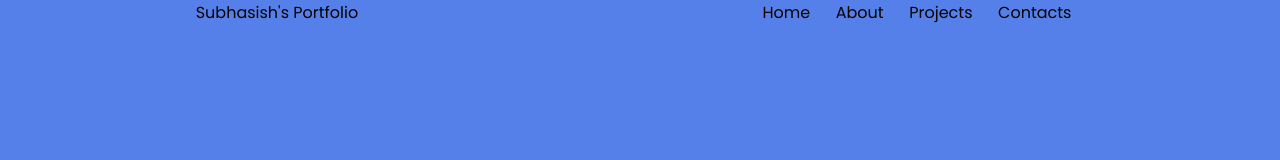
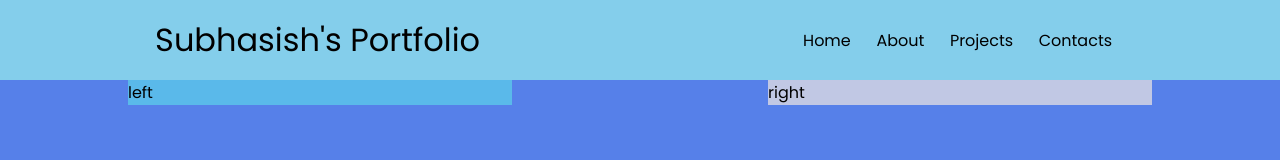
Before and after one commit to Mr-Dey/Portfolio, a plain HTML site: page index.html in a window 1280 px wide. Drawn offline with Linux system fonts and the light colour scheme.

Commit message:
Processing

```diff
--- a/index.html
+++ b/index.html
@@ -25,5 +25,11 @@
             </div>
         </nav>
     </header>
+    <main>
+        <section class="firstSection">
+            <div class="leftSection">left</div>
+            <div class="rightSection">right</div>
+        </section>
+    </main>
 </body>
 </html>
--- a/style.css
+++ b/style.css
@@ -16,10 +16,14 @@ body{
     font-family: 'Poppins',sans-serif;
 }
 
+/* nav */
+
 nav{
     display: flex;
     justify-content: space-around;
     align-items: center;
+    height: 10vh;
+    background-color: var(--color2);
 }
 
 nav ul{
@@ -32,3 +36,25 @@ nav ul li{
     list-style: none;
     margin: 0 1vw;
 }
+
+nav .left{
+    font-size: 4vh;
+}
+
+/* main */
+.firstSection{
+    display: flex;
+    align-items: center;
+    justify-content: space-around;
+}
+
+.leftSection{
+    background-color:var(--color3);
+}
+.rightSection{
+    background-color: var(--color4);
+}
+
+.firstSection div{
+    width: 30%;
+}
```
